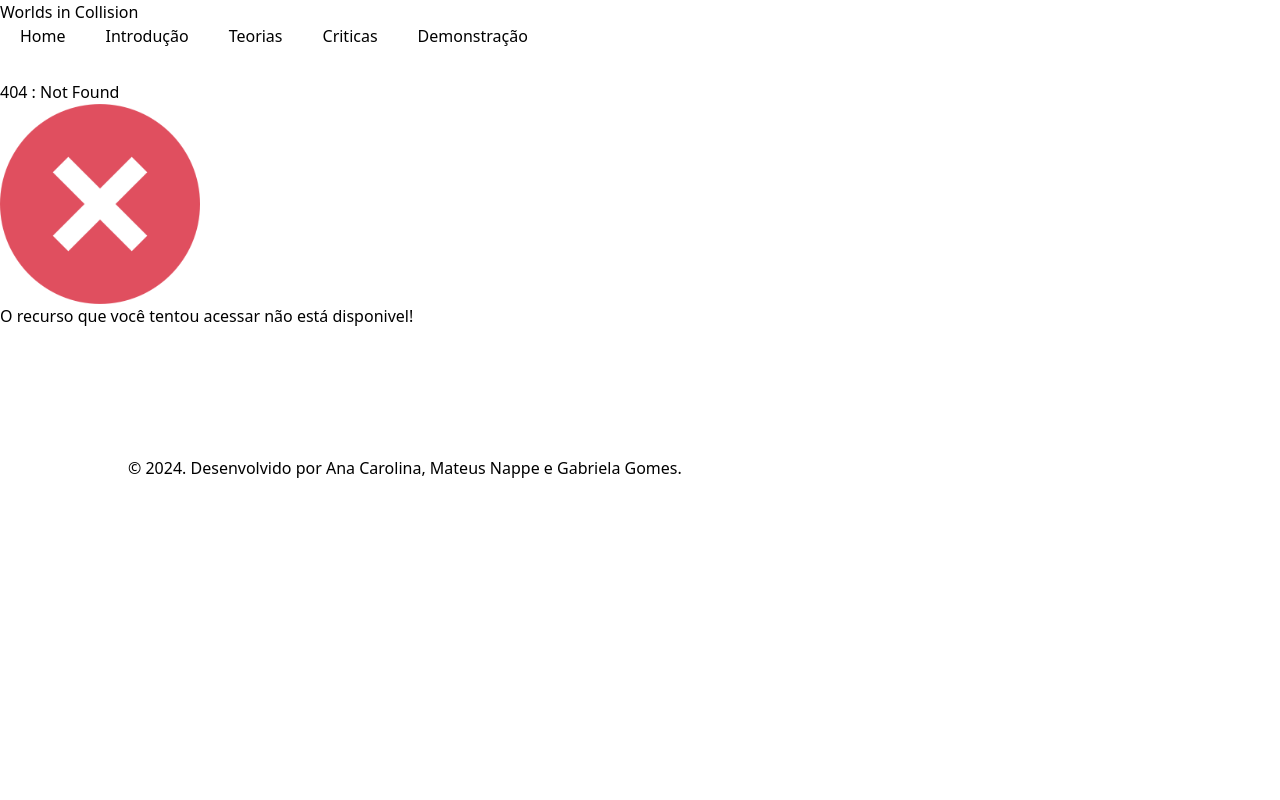
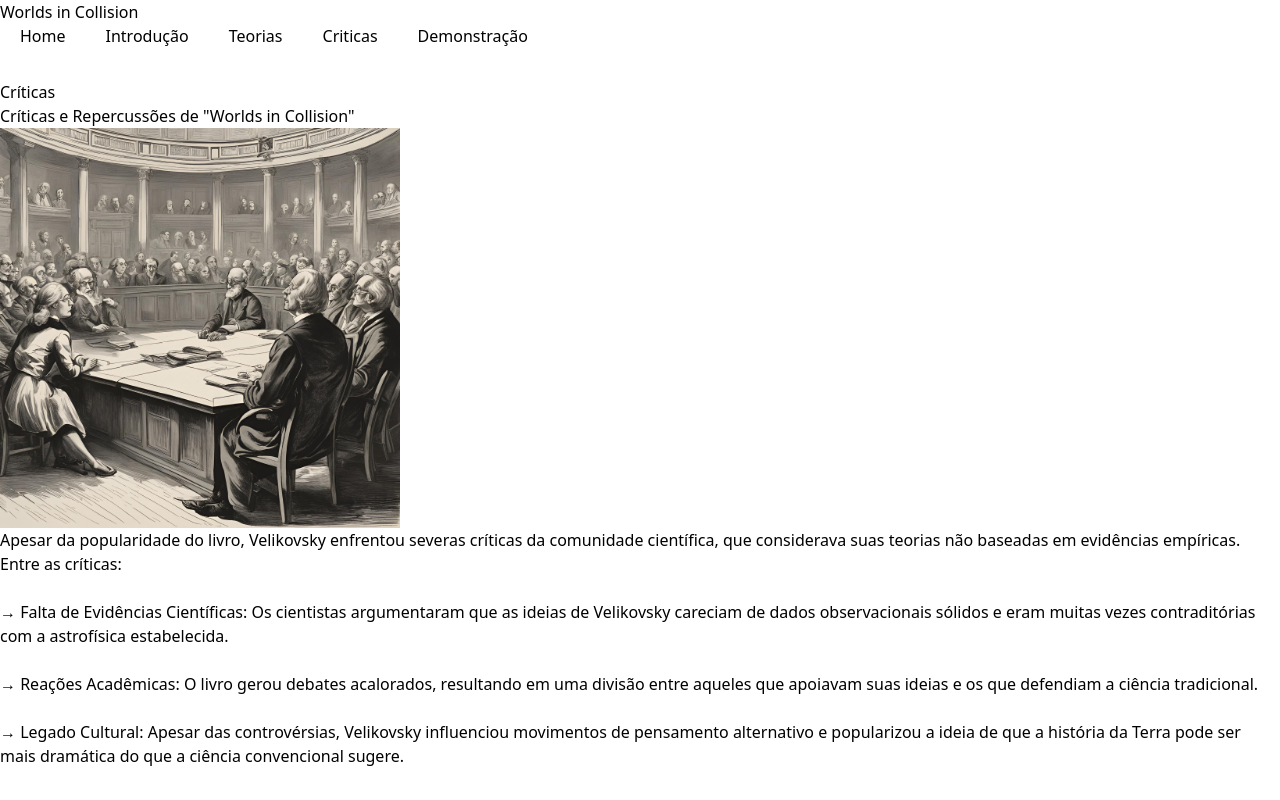
Before and after one commit to gabimezze/CheckPoint5, a Next.js app in the folder cp5/: page /criticas in a window 1280 px wide. Before the commit this address had no page. Shown: the top 800 px of the page. Built offline with nearby package versions, Linux system fonts and the light colour scheme.

Commit message:
colocando conteudo na  página e importando a img

```diff
--- /dev/null
+++ b/cp5/src/app/criticas/page.tsx
@@ -0,0 +1,24 @@
+import debate from "@/img/debate.jpg"
+import Image from "next/image"
+
+export default function Criticas() {
+    return (
+        <div>
+            <h1>Críticas</h1>
+            <h2>Críticas e Repercussões de "Worlds in Collision"</h2>
+            <Image src={debate} alt="Debate" width={400} height={270} />
+            <p>
+                Apesar da popularidade do livro, Velikovsky enfrentou severas críticas da comunidade científica, que considerava suas teorias não baseadas em evidências empíricas. <br />
+                <ul>
+                    Entre as críticas: <br />
+                    <br />
+                    &rarr; Falta de Evidências Científicas: Os cientistas argumentaram que as ideias de Velikovsky careciam de dados observacionais sólidos e eram muitas vezes contraditórias com a astrofísica estabelecida. <br />
+                    <br />
+                    &rarr; Reações Acadêmicas: O livro gerou debates acalorados, resultando em uma divisão entre aqueles que apoiavam suas ideias e os que defendiam a ciência tradicional. <br />
+                    <br />
+                    &rarr; Legado Cultural: Apesar das controvérsias, Velikovsky influenciou movimentos de pensamento alternativo e popularizou a ideia de que a história da Terra pode ser mais dramática do que a ciência convencional sugere.
+                </ul>
+            </p>
+        </div>
+    )
+}
```
